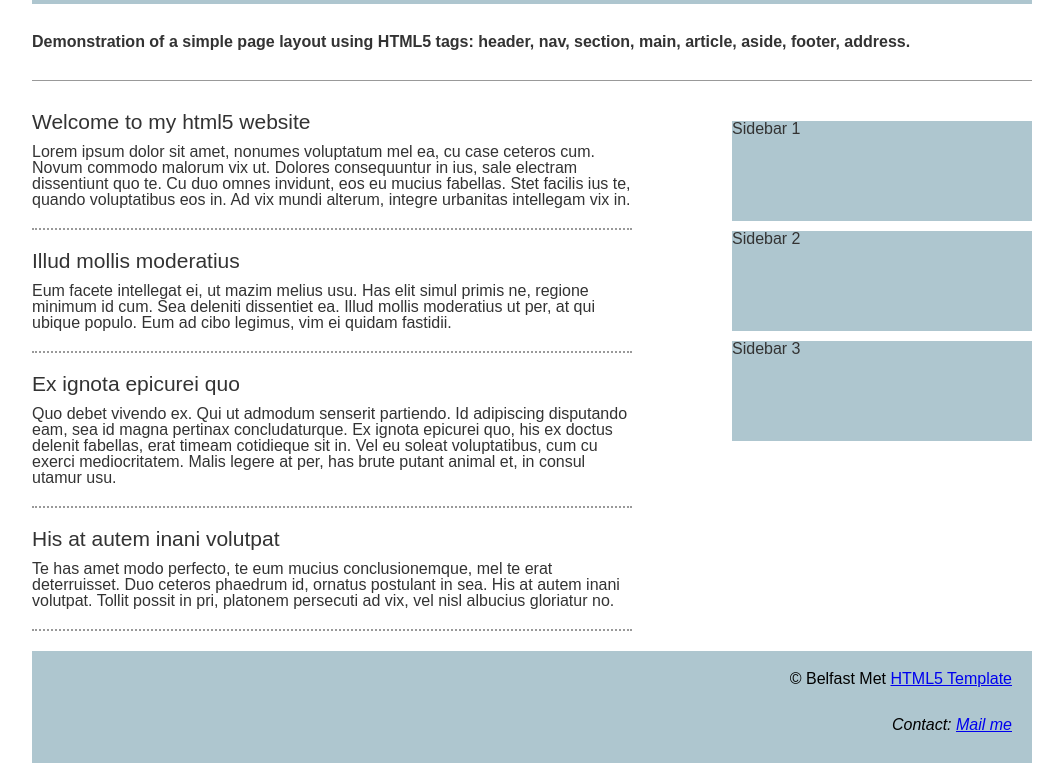
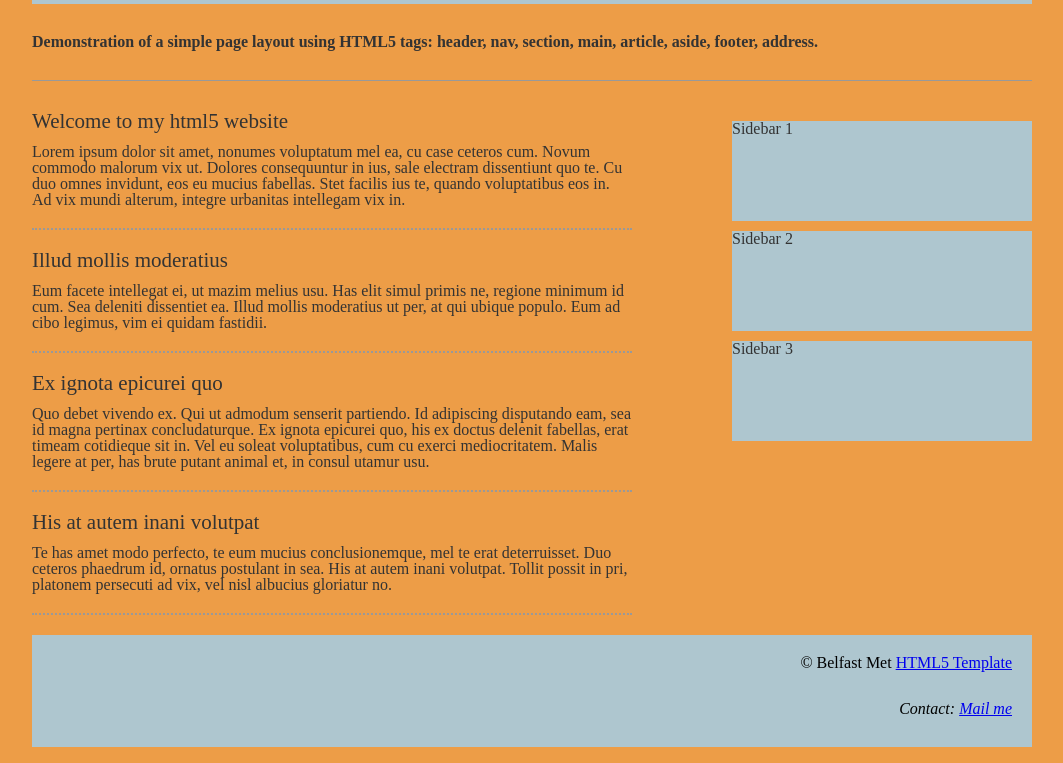
Before and after one commit to ChickenSkratch/html-temp, a plain HTML site: page index.html in a window 1280 px wide. Shown: the part 87-850 px from the top of the page, without its empty margins (108-1171 px from the left). Drawn offline with Linux system fonts and the light colour scheme.

Commit message:
Update hal.css

```diff
--- a/css/hal.css
+++ b/css/hal.css
@@ -1,5 +1,5 @@
 html,body,div,span,object,iframe,h1,h2,h3,h4,h5,h6,p,blockquote,pre,abbr,address,cite,code,del,dfn,em,img,ins,kbd,q,samp,small,strong,sub,sup,var,b,i,dl,dt,dd,ol,ul,li,fieldset,form,label,legend,table,caption,tbody,tfoot,thead,tr,th,td,article,aside,canvas,details,figcaption,figure,footer,header,hgroup,menu,nav,section,summary,time,mark,audio,video{margin:0;padding:0;border:0;outline:0;font-size:100%;vertical-align:baseline;background:transparent}
-body{line-height:1; font-family: arial;}
+body{line-height:1; font-family: chiller;}
 h1{font-size: 25px;}h2{font-size: 21px;}h3{font-size: 18px;}h4{font-size: 16px;}
 article,aside,details,figcaption,figure,footer,header,hgroup,menu,nav,section{display:block}
 nav ul{list-style:none}
@@ -15,7 +15,7 @@ hr{display:block;height:1px;border:0;border-top:1px solid #ccc;margin:1em 0;padd
 input,select{vertical-align:middle}
 
 body,html {
-	background-color: #FFF;
+	background-color: #ed9d47;
 }
 header {
     background: #AEC6CF;
```
